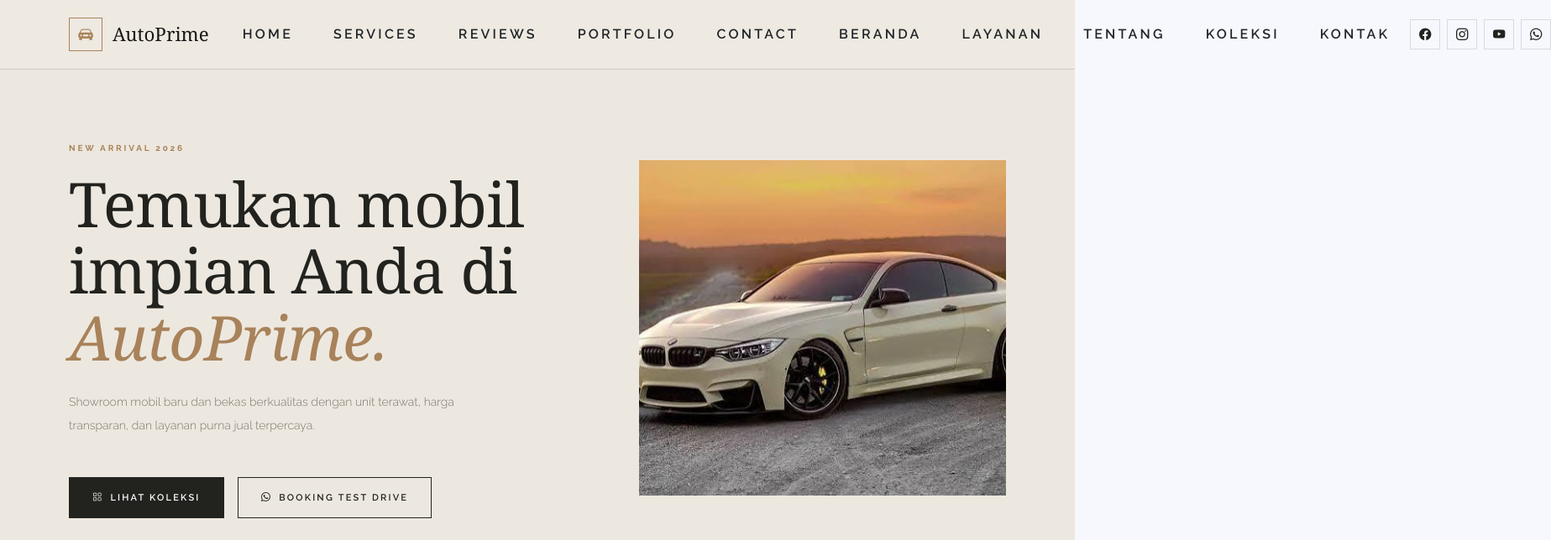
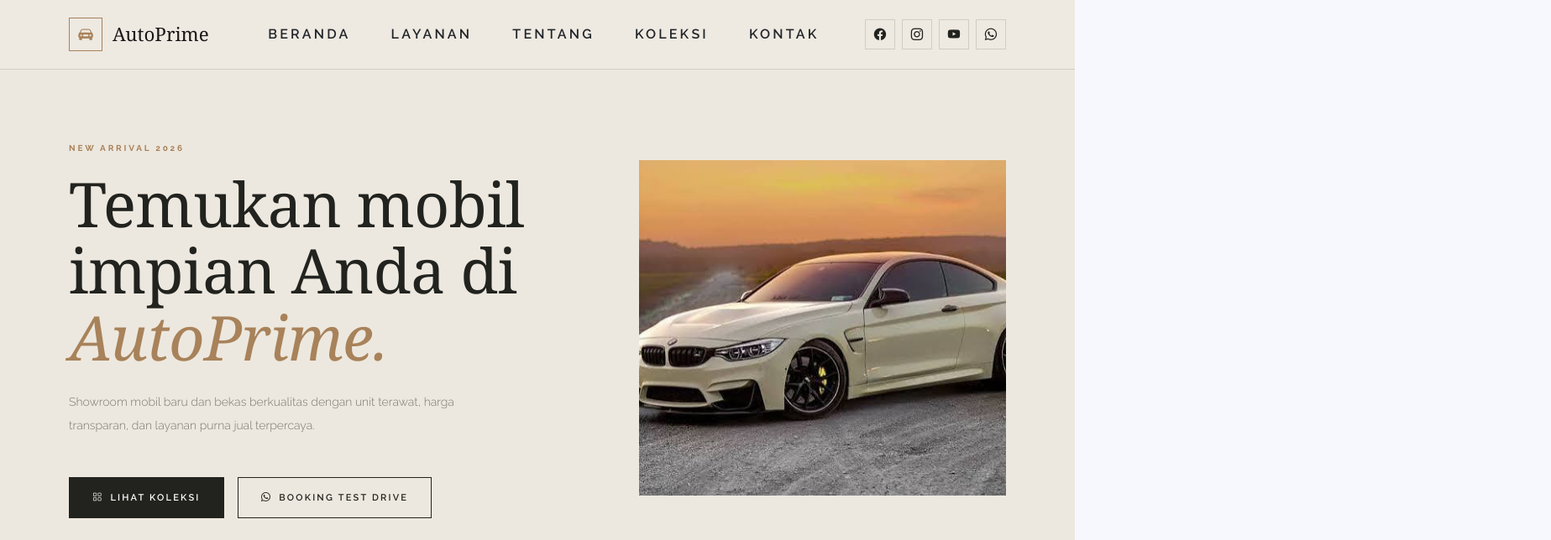
Before and after one commit to Ramzy049/web-mobil, a plain HTML site: page index.html in a window 1280 px wide. Shown: the top 644 px of the page at 84% size, 1847 px wide, since content can reach past the window. Drawn offline with nearby package versions, Linux system fonts and the light colour scheme.

Commit message:
fixing conflict

```diff
--- a/index.html
+++ b/index.html
@@ -28,21 +28,6 @@
             </button>
             <div class="collapse navbar-collapse py-3 py-lg-0" id="navbarSupportedContent">
                 <ul class="navbar-nav mx-auto mb-2 mb-lg-0">
-                    <li class="nav-item">
-                        <a class="nav-link mx-3" href="#home">Home</a>
-                    </li>
-                    <li class="nav-item">
-                        <a class="nav-link mx-3" href="#services">Services</a>
-                    </li>
-                    <li class="nav-item">
-                        <a class="nav-link mx-3" href="#reviews">Reviews</a>
-                    </li>
-                    <li class="nav-item">
-                        <a class="nav-link mx-3" href="#portfolio">Portfolio</a>
-                    </li>
-                    <li class="nav-item">
-                        <a class="nav-link mx-3" href="#contact">Contact</a>
-                    </li>
                     <li class="nav-item"><a class="nav-link mx-lg-3" href="#home">Beranda</a></li>
                     <li class="nav-item"><a class="nav-link mx-lg-3" href="#services">Layanan</a></li>
                     <li class="nav-item"><a class="nav-link mx-lg-3" href="#about">Tentang</a></li>
```
